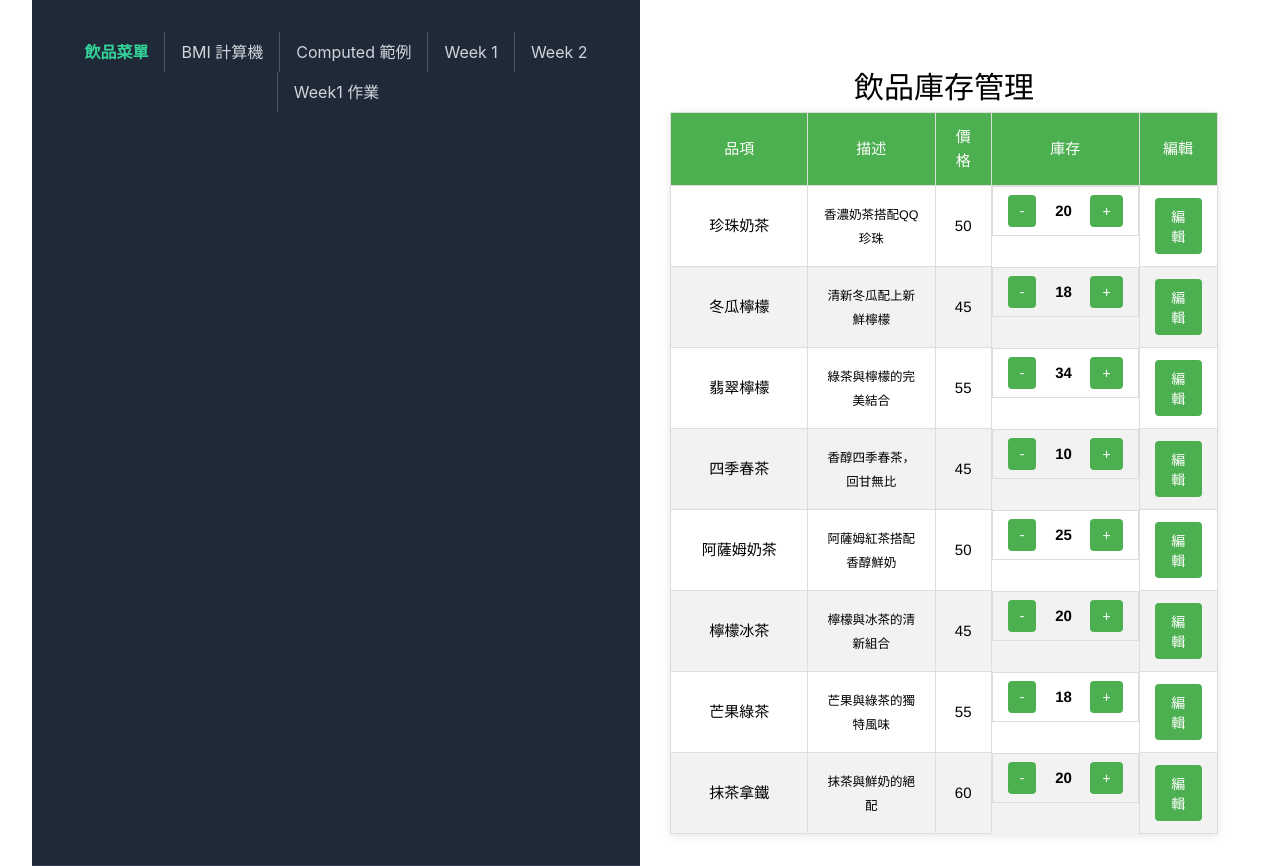
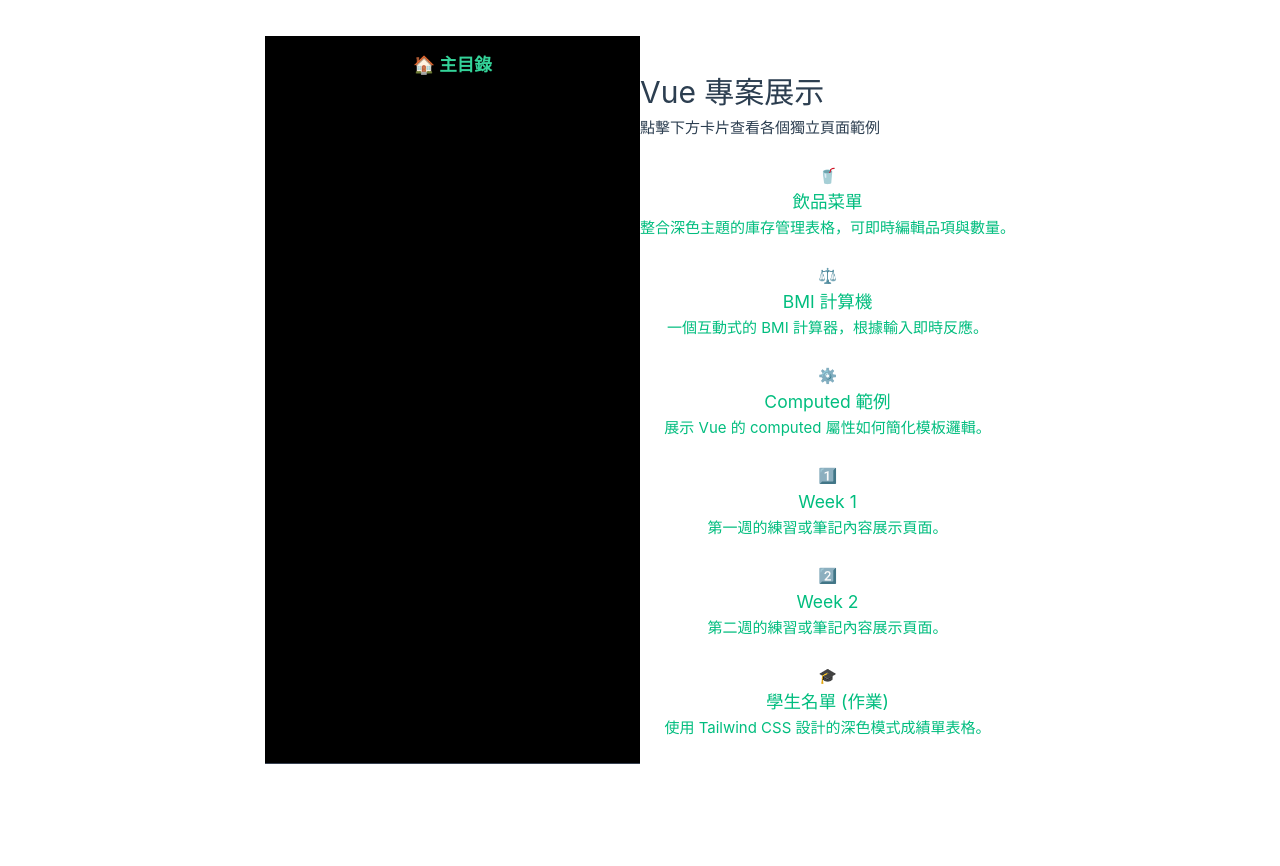
Before and after one commit to Rexlin595/vite_pro4_2025, a Vue app: page / in a window 1280 px wide. After the commit the page ends 800 px from the top, so only its background shows below. Built offline with nearby package versions, Linux system fonts and the light colour scheme.

Commit message:
last fix css

```diff
--- a/src/App.vue
+++ b/src/App.vue
@@ -1,18 +1,12 @@
 <script setup>
-// 現在我們不需要在這裡 import 所有元件了
-// vue-router 會根據 URL 自動載入對應的元件
 import { RouterLink, RouterView } from 'vue-router'
 </script>
 
 <template>
   <header>
     <nav>
-      <RouterLink to="/">飲品菜單</RouterLink>
-      <RouterLink to="/bmi">BMI 計算機</RouterLink>
-      <RouterLink to="/computed">Computed 範例</RouterLink>
-      <RouterLink to="/week1">Week 1</RouterLink>
-      <RouterLink to="/week2">Week 2</RouterLink>
-      <RouterLink to="/week1_hw_tc">Week1 作業</RouterLink>
+      <!-- 導覽列現在只剩下一個回到主目錄的連結 -->
+      <RouterLink to="/" class="home-link">🏠 主目錄</RouterLink>
     </nav>
   </header>
 
@@ -23,50 +17,53 @@ import { RouterLink, RouterView } from 'vue-router'
 
 <style>
 /* 為了讓深色主題應用到整個頁面，我們將樣式從 scoped 改為全域 */
-/* 如果您只想修改這個元件，可以保留 scoped，但建議全域統一主題 */
 body {
-  background-color: #111827; /* Tailwind's gray-900 */
+  /* 與 HomeView.vue 的背景色 (bg-gray-900) 保持一致 */
+  background-color: #111827;
 }
 
 header {
   line-height: 1.5;
   padding: 1rem 0;
-  border-bottom: 1px solid #374151; /* Darker border (gray-700) */
-  background-color: #1f2937; /* Dark background (gray-800) */
+  /* 與 HomeView.vue 卡片和 App.vue 其他元件的邊框顏色一致 */
+  border-bottom: 1px solid #374151;
+  /* 與 HomeView.vue 卡片的背景色 (bg-gray-800) 一致 */
+  background-color: #000000;
 }
 
 nav {
   width: 100%;
-  font-size: 1rem;
+  font-size: 1.1rem; /* 稍微放大字體 */
   text-align: center;
-  margin-top: 1rem;
 }
 
-nav a {
-  display: inline-block;
-  padding: 0.5rem 1rem;
-  border-left: 1px solid #4b5563; /* gray-600 */
+/* 移除舊的 a 標籤樣式，改用新的 home-link 樣式 */
+.home-link {
+  padding: 0.5rem 1.5rem;
   text-decoration: none;
-  color: #d1d5db; /* Lighter text color for dark background (gray-300) */
-  transition: color 0.3s;
+  /* 在深色背景下清晰的淺灰色文字 */
+  color: #d1d5db;
+  transition: all 0.3s;
+  border-radius: 8px;
 }
 
-nav a:first-of-type {
-  border: 0;
+.home-link:hover {
+  background-color: #374151; /* 滑鼠懸停時的背景色 */
+  color: #fff;
 }
 
-/* 這個樣式會應用在當前 active 的連結上 */
-nav a.router-link-exact-active {
-  color: #34d399; /* A vibrant color for active link (emerald-400) */
+/* 當前 active 的連結樣式 */
+.home-link.router-link-exact-active {
+  color: #34d399; /* 鮮明的綠色，用於高亮 */
   font-weight: bold;
 }
 
 main {
+  /* main 的樣式維持不變 */
   display: flex;
   justify-content: center;
   align-items: flex-start;
   min-height: calc(100vh - 80px); /* 根據 header 高度微調 */
   padding-top: 2rem;
-  /* 背景色由 body 控制，這裡不需要再設定 */
 }
 </style>
--- a/src/components/DrinkMenu.vue
+++ b/src/components/DrinkMenu.vue
@@ -28,17 +28,19 @@
             <small>{{ item.description }}</small>
           </td>
 
-          <td>{{ item.price }}</td>
+          <td>${{ item.price }}</td>
 
           <td class="stock-control">
-            <button @click="decreaseStock(item)">-</button>
+            <button class="btn-decrease" @click="decreaseStock(item)">-</button>
             <span>{{ item.stock }}</span>
-            <button @click="increaseStock(item)">+</button>
+            <button class="btn-increase" @click="increaseStock(item)">+</button>
           </td>
 
           <td>
-            <button v-if="editingItemId === item.id" @click="confirmEdit(item)">確認</button>
-            <button v-else @click="startEdit(item)">編輯</button>
+            <button v-if="editingItemId === item.id" class="btn-confirm" @click="confirmEdit(item)">
+              確認
+            </button>
+            <button v-else class="btn-edit" @click="startEdit(item)">編輯</button>
           </td>
         </tr>
       </tbody>
@@ -119,60 +121,98 @@ const cancelEdit = () => {
 
 h1 {
   text-align: center;
-  color: black;
+  color: #e5e7eb; /* 淺灰色文字 */
+  margin-bottom: 2rem;
 }
 
 table {
   width: 100%;
   border-collapse: collapse;
-  box-shadow: 0 2px 8px rgba(0, 0, 0, 0.1);
+  background-color: #1f2937; /* 深灰色背景 (gray-800) */
+  box-shadow: 0 4px 12px rgba(0, 0, 0, 0.4);
+  border-radius: 8px;
+  overflow: hidden; /* 確保圓角效果 */
 }
 
 th,
 td {
-  border: 1px solid #ddd;
-  padding: 12px 15px;
+  border: 1px solid #374151; /* 深灰色邊框 (gray-700) */
+  padding: 14px 18px;
   text-align: center;
-  color: black;
+  color: #d1d5db; /* 淺灰色文字 (gray-300) */
   vertical-align: middle;
 }
 
-th:first-child,
 td:first-child {
-  width: 25%;
+  color: #ffffff; /* 品項名稱使用白色，更突出 */
+  font-weight: 500;
 }
 
 th {
-  background-color: #4caf50;
-  color: white;
+  background-color: #374151; /* 標題使用更深的灰色 (gray-700) */
+  color: #ffffff;
+  text-transform: uppercase;
+  letter-spacing: 1px;
+}
+
+tr {
+  background-color: #1f2937; /* 單數行背景 (gray-800) */
 }
 
 tr:nth-child(even) {
-  background-color: #f2f2f2;
+  background-color: #283342; /* 雙數行使用稍微不同的深灰 */
 }
 
 tr:hover {
-  background-color: #ddd;
+  background-color: #4b5563; /* 滑鼠懸停時的顏色 (gray-600) */
 }
 
 button {
-  background-color: #4caf50;
   color: white;
   border: none;
-  padding: 8px 12px;
+  padding: 8px 16px;
   text-align: center;
   text-decoration: none;
   display: inline-block;
   font-size: 14px;
   margin: 0;
   cursor: pointer;
-  border-radius: 4px;
-  transition: background-color 0.3s;
+  border-radius: 6px;
+  transition: all 0.3s ease;
 }
 
 button:hover {
-  background-color: #45a049;
+  transform: translateY(-2px);
+  box-shadow: 0 4px 8px rgba(0, 0, 0, 0.3);
 }
+
+.btn-decrease {
+  background-color: #dc2626;
+} /* red-600 */
+.btn-decrease:hover {
+  background-color: #b91c1c;
+} /* red-700 */
+
+.btn-increase {
+  background-color: #16a34a;
+} /* green-600 */
+.btn-increase:hover {
+  background-color: #15803d;
+} /* green-700 */
+
+.btn-edit {
+  background-color: #8b5cf6;
+} /* violet-500 */
+.btn-edit:hover {
+  background-color: #7c3aed;
+} /* violet-600 */
+
+.btn-confirm {
+  background-color: #2563eb;
+} /* blue-600 */
+.btn-confirm:hover {
+  background-color: #1d4ed8;
+} /* blue-700 */
 
 td.stock-control {
   display: flex;
@@ -180,6 +220,8 @@ td.stock-control {
   align-items: center;
   gap: 12px;
   padding: 8px 15px;
+  border: 1px solid transparent; /* 移除庫存控制格的邊框 */
+  border-bottom: 1px solid #374151;
 }
 
 .stock-control span {
@@ -187,12 +229,21 @@ td.stock-control {
   width: 30px;
   text-align: center;
   font-weight: bold;
+  font-size: 1.1rem;
+  color: #ffffff;
 }
 
 td input[type='text'] {
-  width: 90%;
+  width: 95%;
   padding: 8px;
   border-radius: 4px;
-  border: 1px solid #ccc;
+  background-color: #4b5563; /* gray-600 */
+  border: 1px solid #6b7280; /* gray-500 */
+  color: #ffffff;
+  outline: none;
+}
+td input[type='text']:focus {
+  border-color: #8b5cf6; /* violet-500 */
+  box-shadow: 0 0 0 2px rgba(139, 92, 246, 0.4);
 }
 </style>
--- /dev/null
+++ b/src/components/HomeView.vue
@@ -0,0 +1,95 @@
+<template>
+  <div class="container mx-auto p-4 md:p-8">
+    <div class="text-center mb-12">
+      <h1 class="text-4xl md:text-5xl font-bold text-white">Vue 專案展示</h1>
+      <p class="text-lg text-gray-400 mt-4">點擊下方卡片查看各個獨立頁面範例</p>
+    </div>
+
+    <div class="grid grid-cols-1 md:grid-cols-2 lg:grid-cols-3 gap-8">
+      <!-- 飲品菜單 -->
+      <RouterLink to="/drink-menu" class="card-link">
+        <div class="card">
+          <div class="card-icon bg-green-500">🥤</div>
+          <h3 class="card-title">飲品菜單</h3>
+          <!-- ↓↓↓ 更新了這裡的描述 ↓↓↓ -->
+          <p class="card-description">整合深色主題的庫存管理表格，可即時編輯品項與數量。</p>
+        </div>
+      </RouterLink>
+
+      <!-- BMI 計算機 -->
+      <RouterLink to="/bmi" class="card-link">
+        <div class="card">
+          <div class="card-icon bg-blue-500">⚖️</div>
+          <h3 class="card-title">BMI 計算機</h3>
+          <p class="card-description">一個互動式的 BMI 計算器，根據輸入即時反應。</p>
+        </div>
+      </RouterLink>
+
+      <!-- Computed 範例 -->
+      <RouterLink to="/computed" class="card-link">
+        <div class="card">
+          <div class="card-icon bg-purple-500">⚙️</div>
+          <h3 class="card-title">Computed 範例</h3>
+          <p class="card-description">展示 Vue 的 computed 屬性如何簡化模板邏輯。</p>
+        </div>
+      </RouterLink>
+
+      <!-- Week 1 -->
+      <RouterLink to="/week1" class="card-link">
+        <div class="card">
+          <div class="card-icon bg-yellow-500">1️⃣</div>
+          <h3 class="card-title">Week 1</h3>
+          <p class="card-description">第一週的練習或筆記內容展示頁面。</p>
+        </div>
+      </RouterLink>
+
+      <!-- Week 2 -->
+      <RouterLink to="/week2" class="card-link">
+        <div class="card">
+          <div class="card-icon bg-red-500">2️⃣</div>
+          <h3 class="card-title">Week 2</h3>
+          <p class="card-description">第二週的練習或筆記內容展示頁面。</p>
+        </div>
+      </RouterLink>
+
+      <!-- Week1 作業 -->
+      <RouterLink to="/week1_hw_tc" class="card-link">
+        <div class="card">
+          <div class="card-icon bg-indigo-500">🎓</div>
+          <h3 class="card-title">學生名單 (作業)</h3>
+          <p class="card-description">使用 Tailwind CSS 設計的深色模式成績單表格。</p>
+        </div>
+      </RouterLink>
+    </div>
+  </div>
+</template>
+
+<script setup>
+import { RouterLink } from 'vue-router'
+</script>
+
+<style scoped>
+.card-link {
+  text-decoration: none;
+}
+
+.card {
+  @apply bg-gray-800 rounded-xl p-6 text-center transition-all duration-300 ease-in-out transform hover:-translate-y-2 hover:shadow-2xl hover:shadow-purple-500/20;
+  display: flex;
+  flex-direction: column;
+  align-items: center;
+  height: 100%;
+}
+
+.card-icon {
+  @apply w-16 h-16 rounded-full flex items-center justify-center text-3xl mb-4 shadow-lg;
+}
+
+.card-title {
+  @apply text-xl font-bold text-white mb-2;
+}
+
+.card-description {
+  @apply text-gray-400 text-sm;
+}
+</style>
--- a/src/router/index.js
+++ b/src/router/index.js
@@ -1,6 +1,7 @@
 import { createRouter, createWebHistory } from 'vue-router'
 
-// 引入您要當作頁面的元件
+// 引入所有需要的元件
+import HomeView from '../components/HomeView.vue' // 引入新的主目錄頁面
 import DrinkMenu from '../components/DrinkMenu.vue'
 import BMI from '../components/BMI.vue'
 import Computed from '../components/computed.vue'
@@ -8,13 +9,16 @@ import Week1 from '../components/week1_1.vue'
 import Week2 from '../components/week1_2.vue'
 import Week1_hw_tc from '../components/week1_hw_tc.vue'
 
-// 定義路由規則 (Routes)
-// 每個路由規則都是一個物件，包含 path, name, 和 component
 const routes = [
   {
-    path: '/', // 網址路徑
-    name: 'DrinkMenu', // 路由名稱 (可選，但建議使用)
-    component: DrinkMenu, // 對應的元件
+    path: '/', // 根路徑現在指向主目錄
+    name: 'Home',
+    component: HomeView,
+  },
+  {
+    path: '/drink-menu', // 將飲品菜單的路徑改為 /drink-menu
+    name: 'DrinkMenu',
+    component: DrinkMenu,
   },
   {
     path: '/bmi',
@@ -43,11 +47,9 @@ const routes = [
   },
 ]
 
-// 建立 Router 實例
 const router = createRouter({
   history: createWebHistory(),
-  routes, // 將我們定義的路由規則陣列放入
+  routes,
 })
 
-// 將 Router 實例匯出
 export default router
```
